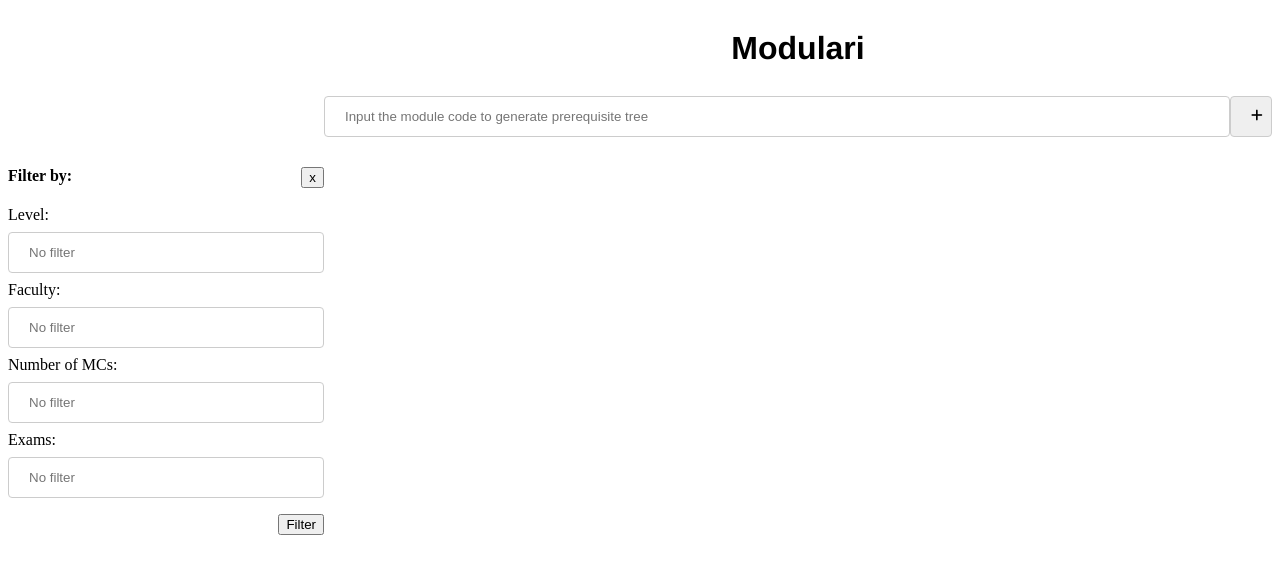
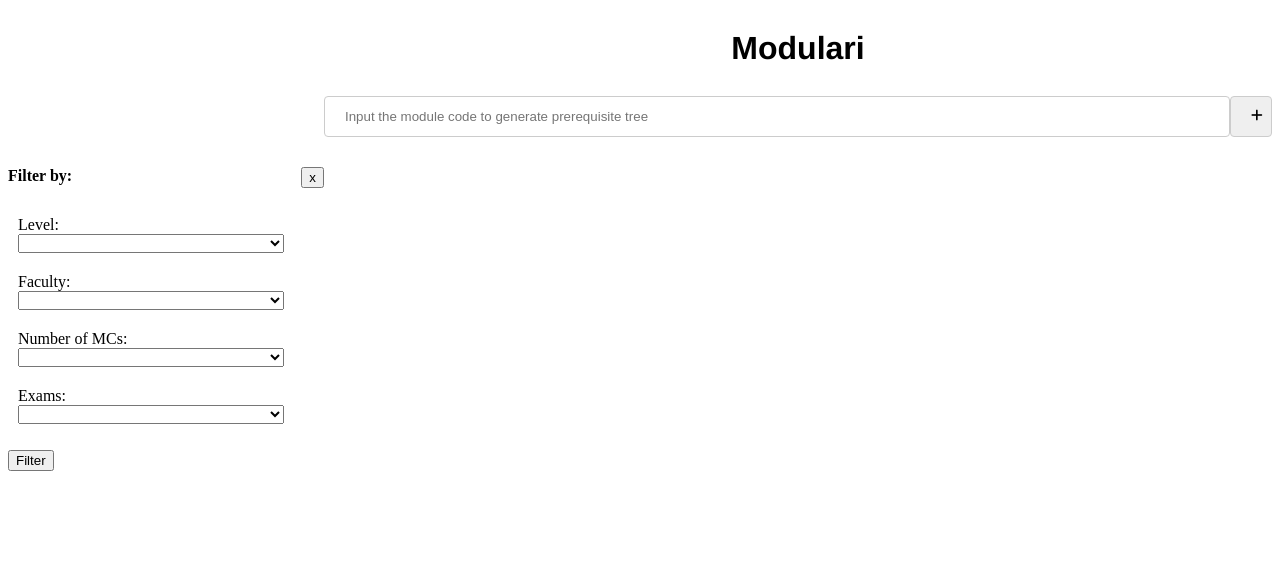
Before and after one commit to yuheem/Modulari, a Vue app in the folder modulari/: page / in a window 1280 px wide. Both pictures are taken after a click on the button 20 px from the left and 17 px from the top of the page. Shown: the top 574 px of the page. Built offline with nearby package versions, Linux system fonts and the light colour scheme.

Commit message:
Add filter options

```diff
--- /dev/null
+++ b/modulari/src/components/FilterOptions.vue
@@ -0,0 +1,135 @@
+<template>
+  <div>
+    <form @submit="filterModules">
+      <ul>
+        <!-- Filter modules by level -->
+        <li>
+          <label for="level">Level:</label>
+          <select v-model="level" name="level">
+            <option selected>All levels</option>
+            <option v-for="lvl in levelOptions" v-bind:key="lvl.id">{{lvl.level}}</option>
+          </select>
+        </li>
+
+        <!-- Filter modules by faculty -->
+        <li>
+          <label for="faculty">Faculty:</label>
+          <select v-model="faculty" name="faculty">
+            <option selected>All faculties</option>
+            <option v-for="fac in facultyOptions" :key="fac.id">{{fac.faculty}}</option>
+          </select>
+        </li>
+
+        <!-- Filter modules by number of MCs -->
+        <li>
+          <label for="numOfMCs">Number of MCs:</label>
+          <select v-model="numOfMCs" name="numOfMCs">
+            <option selected>All MCs</option>
+            <option v-for="mc in numOfMCsOptions" v-bind:key="mc.id">{{mc.MCs}}</option>
+          </select>
+        </li>
+
+        <!-- Filter modules by whether modules is examinable -->
+        <li>
+          <label for="exams">Exams:</label>
+          <select v-model="exams" name="exams">
+            <option selected>No filter</option>
+            <option>No Exams</option>
+          </select>
+        </li>
+      </ul>
+
+      <input type="submit" value="Filter" />
+    </form>
+  </div>
+</template>
+
+<script>
+export default {
+  name: "FilterOptions",
+  data() {
+    return {
+      level: "",
+      faculty: "",
+      numOfMCs: "",
+      exams: "",
+      levelOptions: [
+        { id: 1, level: "1000" },
+        { id: 2, level: "2000" },
+        { id: 3, level: "3000" },
+        { id: 4, level: "4000" },
+        { id: 5, level: "5000" },
+        { id: 6, level: "6000" },
+        { id: 7, level: "7000" },
+        { id: 8, level: "8000" }
+      ],
+      facultyOptions: [
+        { id: 1, faculty: "Arts and Social Science" },
+        { id: 2, faculty: "Computing" },
+        { id: 3, faculty: "Cont and Lifelong Education" },
+        { id: 4, faculty: "Dentistry" },
+        { id: 5, faculty: "Design and Environment" },
+        { id: 6, faculty: "Duke-NUS Medical School" },
+        { id: 7, faculty: "Engineering" },
+        { id: 8, faculty: "Institute of Systems Science" },
+        { id: 9, faculty: "Law" },
+        { id: 10, faculty: "LKY School and Public Policy" },
+        { id: 11, faculty: "Logistics Inst-Asia Pac" },
+        { id: 12, faculty: "Multi Disciplinary Programme" },
+        { id: 13, faculty: "NUS" },
+        { id: 14, faculty: "NUS Business School" },
+        { id: 15, faculty: "Residential College" },
+        { id: 16, faculty: "Risk Management Institute" },
+        { id: 17, faculty: "Science" },
+        { id: 18, faculty: "SSH School of Public Health" },
+        { id: 19, faculty: "Temasek Defence Sys. Institute" },
+        { id: 20, faculty: "University Scholars Programme" },
+        { id: 21, faculty: "Yale-NUS College" },
+        { id: 22, faculty: "Yong Loo Lin Sch of Medicine" },
+        { id: 23, faculty: "YST Conservatory of Music" }
+      ],
+      numOfMCsOptions: [
+        { id: 1, MCs: "0-3 MCs" },
+        { id: 2, MCs: "4 MCs" },
+        { id: 3, MCs: "5-8 MCs" },
+        { id: 4, MCs: "More than 8 MCs" }
+      ]
+    };
+  },
+  methods: {
+    filterModules(event) {
+      event.preventDefault();
+      let filterDetails = {
+        filteredLevel: this.level,
+        filteredFaculty: this.faculty,
+        filteredNumOfMCs: this.numOfMCs,
+        filteredExams: this.exams
+      };
+
+      // Send filter details up to parent
+      this.$emit("filter-modules", filterDetails);
+    }
+  }
+};
+</script>
+
+<style scoped>
+ul {
+  list-style: none;
+  padding: 0px;
+}
+
+li {
+  padding: 10px;
+}
+
+label,
+select {
+  display: block;
+  width: 90%;
+}
+
+input[type="submit"] {
+  margin-right: 40px;
+}
+</style>>
--- a/modulari/src/components/Sidebar.vue
+++ b/modulari/src/components/Sidebar.vue
@@ -2,59 +2,23 @@
   <div id="sidebar">
     <button id="closeSidebar" @click="closeSidebar()">x</button>
     <h4>Filter by:</h4>
-    <form @submit="filterModules">
-      <ul>
-        <li>
-          <label for="level">Level:</label>
-          <input type="text" v-model="level" name="level" placeholder="No filter" />
-        </li>
-        <li>
-          <label for="faculty">Faculty:</label>
-          <input type="text" v-model="faculty" name="faculty" placeholder="No filter" />
-        </li>
-        <li>
-          <label for="numOfMCs">Number of MCs:</label>
-          <input type="text" v-model="numOfMCs" name="numOfMCs" placeholder="No filter" />
-        </li>
-        <li>
-          <label for="exams">Exams:</label>
-          <input type="text" v-model="exams" name="exams" placeholder="No filter" />
-        </li>
-      </ul>
-
-      <input type="submit" value="Filter" />
-    </form>
+    <FilterOptions v-on:filter-modules="$emit('filter-modules', filterDetails)" />
   </div>
 </template>
 
 <script>
+import FilterOptions from "./FilterOptions";
+
 export default {
   name: "Sidebar",
-  data() {
-    return {
-      level: "",
-      faculty: "",
-      numOfMCs: "",
-      exams: ""
-    };
+  components: {
+    FilterOptions
   },
   methods: {
     closeSidebar() {
       document.getElementById("main").style.marginLeft = "0%";
       document.getElementById("sidebar").style.display = "none";
       document.getElementById("openSidebar").style.display = "inline-block";
-    },
-    filterModules(event) {
-      event.preventDefault();
-      let filterDetails = {
-        filteredLevel: this.level,
-        filteredFaculty: this.faculty,
-        filteredNumOfMCs: this.numOfMCs,
-        filteredExams: this.exams
-      };
-
-      // Send filter details up to parent
-      this.$emit("filter-modules", filterDetails);
     }
   }
 };
@@ -64,16 +28,9 @@ export default {
 #sidebar {
   display: none;
 }
-ul {
-  list-style: none;
-  padding: 0px;
-}
+
 button {
   cursor: pointer;
   float: right;
 }
-
-input[type="submit"] {
-  float: right;
-}
 </style>
```
